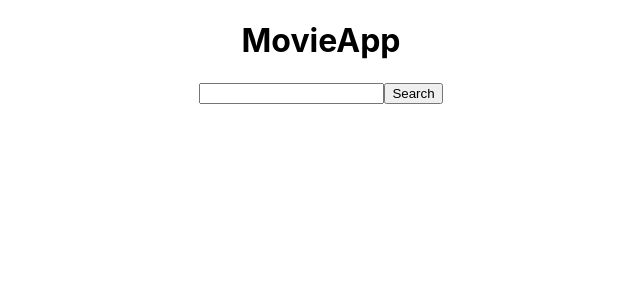
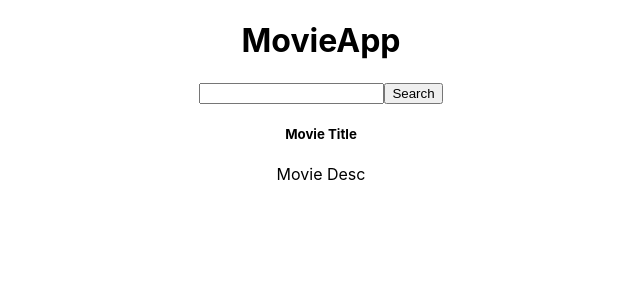
Before and after one commit to mistikk/santral-movie, a React (Create React App) app: page / in a window 1280 px wide. Shown: the top 300 px of the page, without its empty margins (319-959 px from the left). Built offline with nearby package versions, Linux system fonts and the light colour scheme.

Commit message:
Added MovieList Component

```diff
--- a/src/App.js
+++ b/src/App.js
@@ -2,6 +2,7 @@ import React from "react";
 
 import Header from "./components/Header";
 import SearchBar from "./components/SearchBar";
+import MovieList from './components/MovieList';
 
 import "./App.css";
 
@@ -10,6 +11,7 @@ function App() {
     <div className="App">
       <Header />
       <SearchBar />
+      <MovieList />
     </div>
   );
 }
--- /dev/null
+++ b/src/components/MovieList.js
@@ -0,0 +1,12 @@
+import React from "react";
+
+const MovieList = () => {
+  return (
+    <div>
+      <h5>Movie Title</h5>
+      <p>Movie Desc</p>
+    </div>
+  );
+};
+
+export default MovieList;
```
